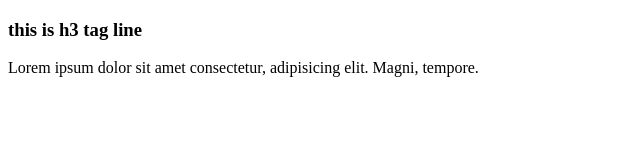
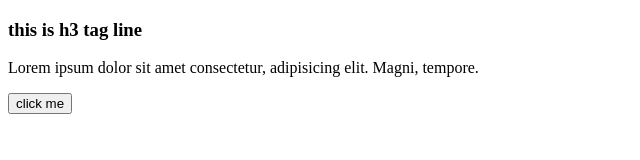
Before and after one commit to ShelkePravin/localrepo, a plain HTML site: page index.html in a window 1280 px wide. Shown: the whole page, without its empty margins (0-640 px from the left). Drawn offline with Linux system fonts and the light colour scheme.

Commit message:
just doing reset commit

```diff
--- a/index.html
+++ b/index.html
@@ -8,5 +8,6 @@
 <body>
     <h3>this is h3 tag line</h3>
     <p>Lorem ipsum dolor sit amet consectetur, adipisicing elit. Magni, tempore.</p>
+    <button>click me</button>
 </body>
 </html>
```
